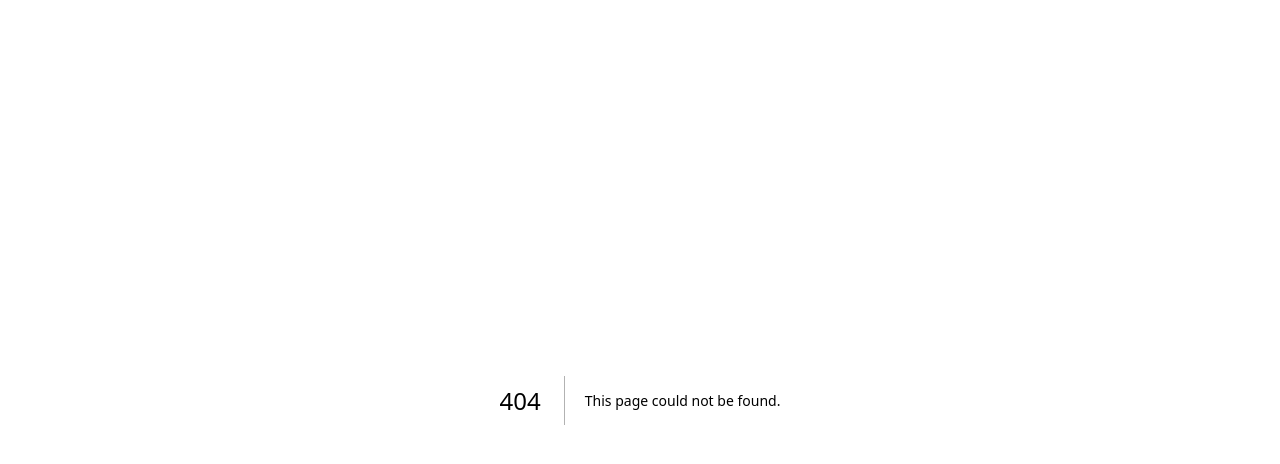
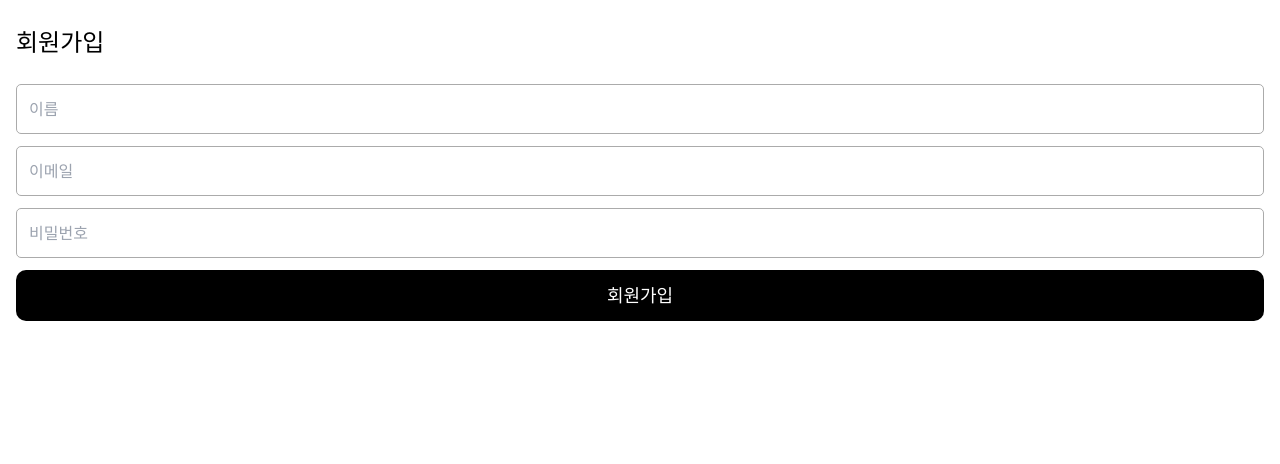
Before and after one commit to TK-moon/fastcampus_2024_signature_frontend-part10-next-study, a Next.js app: page /auth/signup in a window 1280 px wide. Before the commit this address had no page. Shown: the top 464 px of the page. Built offline with nearby package versions, Linux system fonts and the light colour scheme.

Commit message:
API Route 호출

```diff
--- a/package.json
+++ b/package.json
@@ -11,12 +11,14 @@
   "dependencies": {
     "@tanstack/react-query": "^5.29.2",
     "@vercel/postgres": "^0.10.0",
+    "crypto-js": "^4.2.0",
     "dayjs": "^1.11.13",
     "next": "13.5.6",
     "react": "^18",
     "react-dom": "^18"
   },
   "devDependencies": {
+    "@types/crypto-js": "^4.2.2",
     "@types/node": "^20",
     "@types/react": "^18",
     "@types/react-dom": "^18",
--- /dev/null
+++ b/src/components/Button/index.module.css
@@ -0,0 +1,25 @@
+.container {
+  font-size: 18px;
+  display: flex;
+  align-items: center;
+  justify-content: center;
+  padding: 12px;
+  background-color: #000;
+  color: #fff;
+  border-radius: 10px;
+  width: 100%;
+  transition: all ease-in-out 100ms;
+}
+
+.container:not(:disabled):hover{
+  transform: scale(1.01);
+}
+
+.container:not(:disabled):active {
+  transform: scale(0.99);
+}
+
+.container:disabled {
+  color: #ccc;
+  background-color: #aaa;
+}
--- /dev/null
+++ b/src/components/Button/index.tsx
@@ -0,0 +1,12 @@
+import { ComponentProps, FC } from "react";
+import styles from "./index.module.css";
+
+interface Props extends ComponentProps<"button"> {}
+
+const Button: FC<Props> = (props) => {
+  const { className, ...rest } = props;
+
+  return <button className={`${styles.container} ${className}`} {...rest} />;
+};
+
+export { Button };
--- /dev/null
+++ b/src/components/Input/index.module.css
@@ -0,0 +1,17 @@
+.container {
+  display: block;
+  width: 100%;
+  padding: 12px;
+  outline: none;
+  border: 1px solid #ababab;
+  border-radius: 5px;
+  transition: all ease-in-out 100ms;
+}
+
+.container:not(:disabled):hover {
+  background-color: #f5f5f5;
+}
+
+.container:not(:disabled):focus {
+  border: 1px solid #000;
+}
--- /dev/null
+++ b/src/components/Input/index.tsx
@@ -0,0 +1,12 @@
+import { ComponentProps, FC } from "react";
+import styles from "./index.module.css";
+
+interface Props extends ComponentProps<"input"> {}
+
+const Input: FC<Props> = (props) => {
+  const { className, ...rest } = props;
+
+  return <input className={`${styles.container} ${className}`} {...rest} />;
+};
+
+export { Input };
--- /dev/null
+++ b/src/domains/auth/signup/index.module.css
@@ -0,0 +1,14 @@
+.section {
+  padding: 24px 16px;
+}
+
+.title {
+  font-size: 24px;
+  margin-bottom: 24px;
+}
+
+.form {
+  display: grid;
+  grid-template-columns: 1fr;
+  row-gap: 12px;
+}
--- /dev/null
+++ b/src/domains/auth/signup/index.tsx
@@ -0,0 +1,86 @@
+import { Button } from "@/components/Button";
+import { Input } from "@/components/Input";
+import { FC, FormEvent, useState } from "react";
+import styles from "./index.module.css";
+import { useMutation, UseMutationOptions } from "@tanstack/react-query";
+import { SignupInput, SignupResult } from "@/api/auth/signup/types";
+import sha256 from "crypto-js/sha256";
+
+const SignupMain: FC = () => {
+  const [name, setName] = useState("");
+  const [email, setEmail] = useState("");
+  const [password, setPassword] = useState("");
+
+  const { mutate } = useMutation(signupMutationOptions());
+
+  const handleSubmit = async (event: FormEvent<HTMLFormElement>) => {
+    event.preventDefault();
+
+    if (!name || !email || !password) {
+      alert("모든 항목을 입력해주세요.");
+      return;
+    }
+    const password_hash = sha256(password).toString();
+    mutate({ name, email, password: password_hash });
+  };
+
+  return (
+    <main>
+      <section className={styles.section}>
+        <h1 className={styles.title}>회원가입</h1>
+        <form className={styles.form} onSubmit={handleSubmit}>
+          <Input
+            type="text"
+            placeholder="이름"
+            onChange={(e) => setName(e.currentTarget.value)}
+          />
+          <Input
+            type="text"
+            placeholder="이메일"
+            onChange={(e) => setEmail(e.currentTarget.value)}
+          />
+          <Input
+            type="password"
+            placeholder="비밀번호"
+            onChange={(e) => setPassword(e.currentTarget.value)}
+          />
+          <Button type="submit">회원가입</Button>
+        </form>
+      </section>
+    </main>
+  );
+};
+
+export { SignupMain };
+
+function signupMutationOptions(): UseMutationOptions<
+  SignupResult,
+  Error,
+  SignupInput
+> {
+  return {
+    mutationFn: async (input) => {
+      const body = JSON.stringify(input);
+      const result = await fetch("/api/signup", {
+        method: "POST",
+        headers: {
+          "Content-Type": "application/json",
+        },
+        body,
+      });
+
+      const data = await result.json();
+      if (!result.ok) {
+        throw new Error(data.error_message);
+      }
+
+      return data;
+    },
+    onSuccess: () => {
+      alert("회원가입이 완료되었습니다.");
+    },
+    onError: (error) => {
+      alert(error.message);
+    },
+  };
+}
--- a/src/pages/_app.tsx
+++ b/src/pages/_app.tsx
@@ -1,6 +1,13 @@
-import '@/styles/globals.css'
-import type { AppProps } from 'next/app'
+import "@/styles/globals.css";
+import { QueryClient, QueryClientProvider } from "@tanstack/react-query";
+import type { AppProps } from "next/app";
+
+const query_client = new QueryClient();
 
 export default function App({ Component, pageProps }: AppProps) {
-  return <Component {...pageProps} />
+  return (
+    <QueryClientProvider client={query_client}>
+      <Component {...pageProps} />
+    </QueryClientProvider>
+  );
 }
--- /dev/null
+++ b/src/pages/auth/signup/index.tsx
@@ -0,0 +1,8 @@
+import { SignupMain } from "@/domains/auth/signup";
+import { FC } from "react";
+
+const SignupPage: FC = () => {
+  return <SignupMain />;
+};
+
+export default SignupPage;
```
Also changed, not shown: 1 other file (tests, documents, lock files or other folders).
